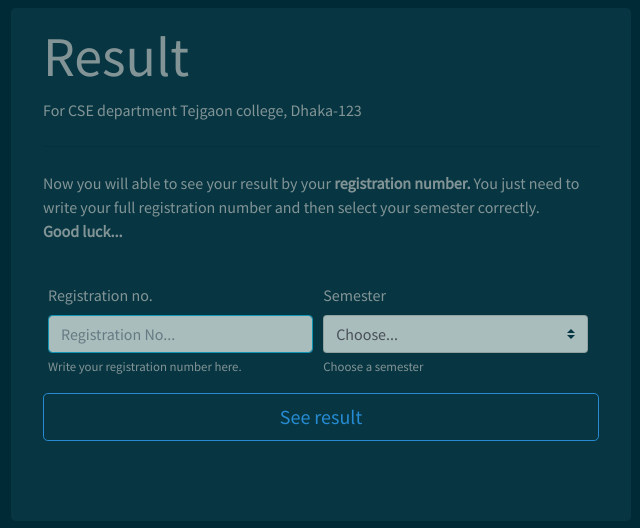
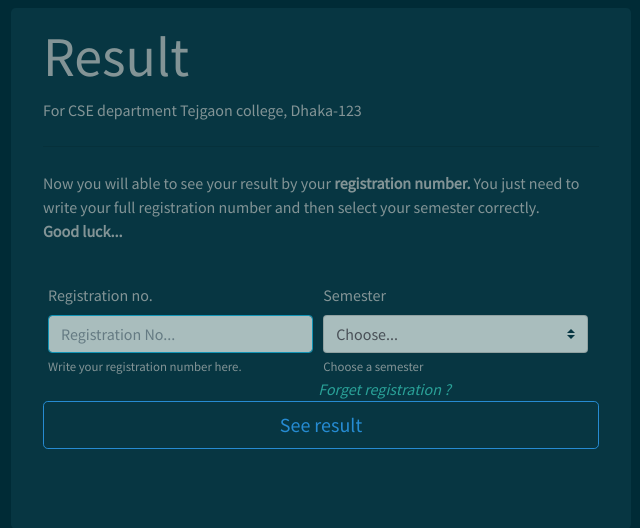
Before and after one commit to ikbal-nayem/cse_results, a Flask app: page / in a window 1280 px wide. Shown: the top 528 px of the page, without its empty margins (319-959 px from the left). Run offline with Flask 2, Linux system fonts and the light colour scheme; some libraries are stand-ins or nearby versions.

Commit message:
Update home.html

```diff
--- a/templates/home.html
+++ b/templates/home.html
@@ -32,6 +32,7 @@
             </select>
             <small>Choose a semester</small>
         </div>
+        <em><a class="form-control-lebel" href="{{ url_for('find') }}">Forget registration ?</a></em>
         <button type="submit" class="btn btn-outline-info btn-lg btn-block">See result</button>
     </form>
 </div>
```
